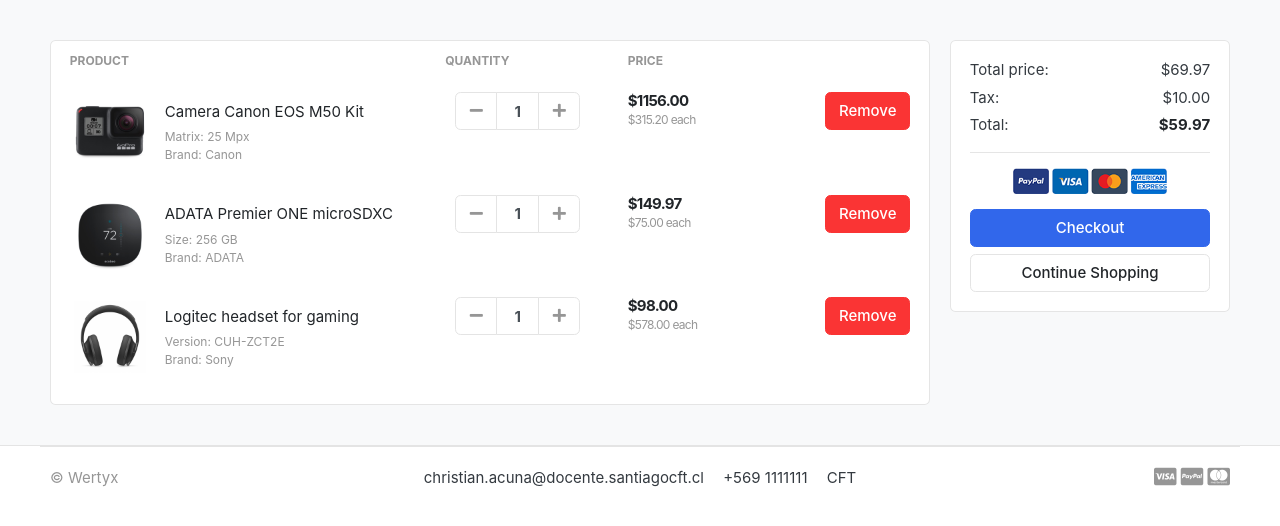
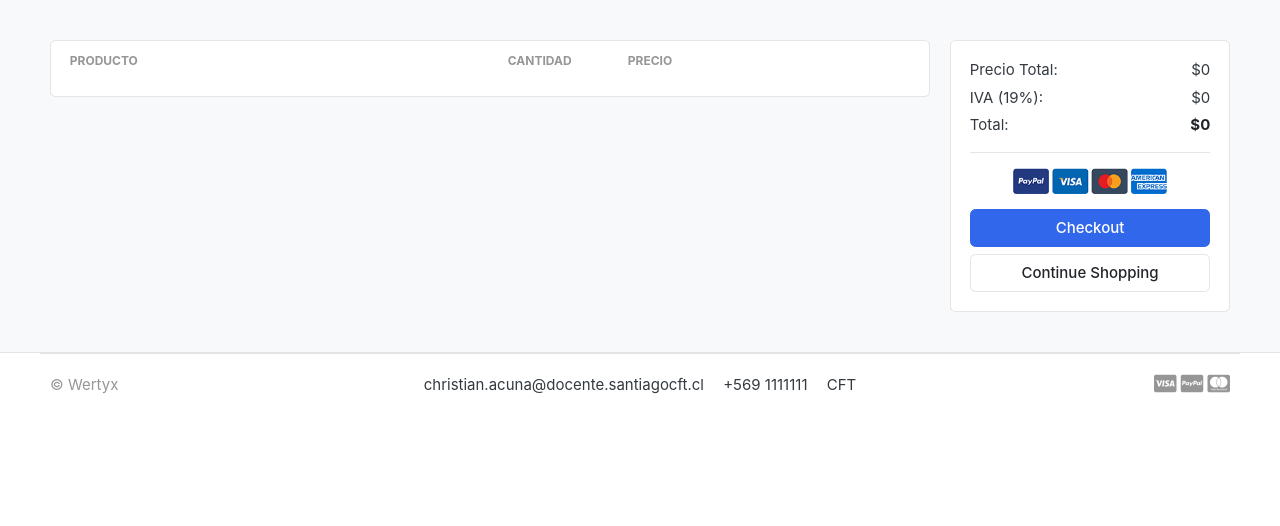
Before and after one commit to elrichardby11/Ecommerce-Django, a Django app: page /carts/ in a window 1280 px wide. Shown: the part 118-644 px from the top of the page. Run offline with Django 5.2, Linux system fonts and the light colour scheme; data comes from the database, SQL or seed files in the repository; both versions use the stored data as it was after the commit; lists and menus that the app fills with data are empty; some web fonts are replaced.

Commit message:
Update Cart

```diff
--- /dev/null
+++ b/carts/context_processors.py
@@ -0,0 +1,17 @@
+from carts.models import Cart, CartItem
+from carts.views import cart_id
+
+
+def counter_items(request):
+    cart_count = 0
+
+    try:
+        cart = Cart.objects.get(cart_id=cart_id(request))
+        cart_items = CartItem.objects.all().filter(cart=cart)
+        for cart_item in cart_items:
+            cart_count += cart_item.quantity
+
+    except Cart.DoesNotExist:
+        cart_count = 0
+
+    return {"cart_count": cart_count}
--- a/carts/models.py
+++ b/carts/models.py
@@ -16,4 +16,4 @@
     is_active = models.BooleanField(default=True)
 
     def __str__(self) -> str:
-        return self.product
+        return str(self.product)
--- a/carts/urls.py
+++ b/carts/urls.py
@@ -5,4 +5,6 @@
 urlpatterns = [
     path("", views.cart, name="cart"),
     path("add_cart/<int:product_id>/", views.add_cart, name="add_cart"),
+    path("remove_cart/<int:product_id>/", views.remove_cart, name="remove_cart"),
+    path("remove_cart_item/<int:product_id>/", views.remove_cart_item, name="remove_cart_item"),
 ]
--- a/carts/views.py
+++ b/carts/views.py
@@ -32,6 +32,27 @@
         cart_item.save()
     return redirect("cart")
 
+def remove_cart(request, product_id):
+    product = Product.objects.get(id=product_id)
+    cart = Cart.objects.get(cart_id=cart_id(request))
+    cart_item = CartItem.objects.get(product=product, cart=cart)
+
+    if cart_item.quantity > 1:
+        cart_item.quantity-=1
+        cart_item.save()
+    else:
+        cart_item.delete()
+
+    return redirect("cart")
+
+def remove_cart_item(request, product_id):
+    product = Product.objects.get(id=product_id)
+    cart = Cart.objects.get(cart_id=cart_id(request))
+    cart_item = CartItem.objects.get(product=product, cart=cart)
+    cart_item.delete()
+
+    return redirect("cart")
+
 def cart(request, total=0, quantity=0, cart_item=None):
     try:
         cart = Cart.objects.get(cart_id=cart_id(request))
@@ -41,6 +62,7 @@
     else:
         cart_items = CartItem.objects.filter(cart=cart, is_active=True)
         for cart_item in cart_items:
+            cart_item.subtotal = cart_item.quantity * cart_item.product.price
             total += (cart_item.quantity * cart_item.product.price)
             quantity += cart_item.quantity
 
@@ -48,6 +70,7 @@
         "total": total,
         "quantity": quantity,
         "cart_items": cart_items,
+        "IVA": (total * 0.19),
     }
 
     return render(request, "cart.html", context=context)
--- a/ecommerce/settings.py
+++ b/ecommerce/settings.py
@@ -68,6 +68,7 @@
                 'django.contrib.auth.context_processors.auth',
                 'django.contrib.messages.context_processors.messages',
                 'category.context_processors.global_category',
+                'carts.context_processors.counter_items',
             ],
         },
     },
--- a/templates/cart.html
+++ b/templates/cart.html
@@ -16,115 +16,53 @@
 <table class="table table-borderless table-shopping-cart">
 <thead class="text-muted">
 <tr class="small text-uppercase">
-  <th scope="col">Product</th>
-  <th scope="col" width="120">Quantity</th>
-  <th scope="col" width="120">Price</th>
+  <th scope="col">Producto</th>
+  <th scope="col" width="120">Cantidad</th>
+  <th scope="col" width="120">Precio</th>
   <th scope="col" class="text-right" width="200"> </th>
 </tr>
 </thead>
 <tbody>
+	{% for cart_item in cart_items %}
 <tr>
 	<td>
 		<figure class="itemside align-items-center">
-			<div class="aside"><img src="./images/items/11.jpg" class="img-sm"></div>
+			<div class="aside"><img src="{{ cart_item.product.images.url }}" class="img-sm"></div>
 			<figcaption class="info">
-				<a href="#" class="title text-dark">Camera Canon EOS M50 Kit</a>
-				<p class="text-muted small">Matrix: 25 Mpx <br> Brand: Canon</p>
+				<a href="#" class="title text-dark">{{cart_item.product.product_name}}</a>
+				<p class="text-muted small">Categoria: {{ cart_item.product.category }}<br>
+					{% if cart_item.product.description != "" %}
+					Descripción: {{ cart_item.product.description }}
+					{% endif %}</p>
 			</figcaption>
 		</figure>
 	</td>
-	<td>
+<td>
 		<!-- col.// -->
 					<div class="col">
 						<div class="input-group input-spinner">
 							<div class="input-group-prepend">
-							<button class="btn btn-light" type="button" id="button-plus"> <i class="fa fa-minus"></i> </button>
+							<a href="{% url 'remove_cart' cart_item.product.id %}" class="btn btn-light" type="button" id="button-plus"> <i class="fa fa-minus"></i> </a>
 							</div>
-							<input type="text" class="form-control"  value="1">
+							<input type="text" class="form-control" value={{ cart_item.quantity }}>
 							<div class="input-group-append">
-							<button class="btn btn-light" type="button" id="button-minus"> <i class="fa fa-plus"></i> </button>
+							<a href="{% url 'add_cart' cart_item.product.id %}" class="btn btn-light" type="button" id="button-minus"> <i class="fa fa-plus"></i> </a>
 							</div>
 						</div> <!-- input-group.// -->
 					</div> <!-- col.// -->
 	</td>
 	<td>
 		<div class="price-wrap">
-			<var class="price">$1156.00</var>
-			<small class="text-muted"> $315.20 each </small>
+			<var class="price">${{ cart_item.subtotal }}</var>
+			<small class="text-muted"> ${{ cart_item.product.price }} C/U.</small>
 		</div> <!-- price-wrap .// -->
 	</td>
 	<td class="text-right">
-	<a href="" class="btn btn-danger"> Remove</a>
+	<a href="{% url 'remove_cart_item' cart_item.product.id %}" class="btn btn-danger"> Remove</a>
 	</td>
 </tr>
-<tr>
-	<td>
-		<figure class="itemside align-items-center">
-			<div class="aside"><img src="./images/items/10.jpg" class="img-sm"></div>
-			<figcaption class="info">
-				<a href="#" class="title text-dark">ADATA Premier ONE microSDXC</a>
-				<p class="text-muted small">Size: 256 GB  <br> Brand: ADATA </p>
-			</figcaption>
-		</figure>
-	</td>
-	<td>
-		<!-- col.// -->
-					<div class="col">
-						<div class="input-group input-spinner">
-							<div class="input-group-prepend">
-							<button class="btn btn-light" type="button" id="button-plus"> <i class="fa fa-minus"></i> </button>
-							</div>
-							<input type="text" class="form-control"  value="1">
-							<div class="input-group-append">
-							<button class="btn btn-light" type="button" id="button-minus"> <i class="fa fa-plus"></i> </button>
-							</div>
-						</div> <!-- input-group.// -->
-					</div> <!-- col.// -->
-	</td>
-	<td>
-		<div class="price-wrap">
-			<var class="price">$149.97</var>
-			<small  class="text-muted"> $75.00 each </small>
-		</div> <!-- price-wrap .// -->
-	</td>
-	<td class="text-right">
-	<a href="" class="btn btn-danger"> Remove</a>
-	</td>
-</tr>
-<tr>
-	<td>
-		<figure class="itemside align-items-center">
-			<div class="aside"><img src="./images/items/9.jpg" class="img-sm"></div>
-			<figcaption class="info">
-				<a href="#" class="title text-dark">Logitec headset for gaming</a>
-				<p class="small text-muted">Version: CUH-ZCT2E  <br> Brand: Sony</p>
-			</figcaption>
-		</figure>
-	</td>
-	<td>
-		<!-- col.// -->
-					<div class="col">
-						<div class="input-group input-spinner">
-							<div class="input-group-prepend">
-							<button class="btn btn-light" type="button" id="button-plus"> <i class="fa fa-minus"></i> </button>
-							</div>
-							<input type="text" class="form-control"  value="1">
-							<div class="input-group-append">
-							<button class="btn btn-light" type="button" id="button-minus"> <i class="fa fa-plus"></i> </button>
-							</div>
-						</div> <!-- input-group.// -->
-					</div> <!-- col.// -->
-	</td>
-	<td>
-		<div class="price-wrap">
-			<var class="price">$98.00</var>
-			<small class="text-muted"> $578.00 each</small>
-		</div> <!-- price-wrap .// -->
-	</td>
-	<td class="text-right">
-		<a href="" class="btn btn-danger"> Remove</a>
-	</td>
-</tr>
+
+{% endfor %}
 </tbody>
 </table>
 </div> <!-- card.// -->
@@ -135,20 +73,20 @@
 		<div class="card">
 		<div class="card-body">
 			<dl class="dlist-align">
-			  <dt>Total price:</dt>
-			  <dd class="text-right">$69.97</dd>
+			  <dt>Precio Total:</dt>
+			  <dd class="text-right">${{ total }}</dd>
 			</dl>
 			<dl class="dlist-align">
-			  <dt>Tax:</dt>
-			  <dd class="text-right"> $10.00</dd>
+			  <dt>IVA (19%):</dt>
+			  <dd class="text-right"> ${{ IVA|floatformat:0 }}</dd>
 			</dl>
 			<dl class="dlist-align">
 			  <dt>Total:</dt>
-			  <dd class="text-right text-dark b"><strong>$59.97</strong></dd>
+			  <dd class="text-right text-dark b"><strong>${{ total }}</strong></dd>
 			</dl>
 			<hr>
 			<p class="text-center mb-3">
-				<img src="./images/misc/payments.png" height="26">
+				<img src="{% static 'images/misc/payments.png' %}" height="26">
 			</p>
 			<a href="./place-order.html" class="btn btn-primary btn-block"> Checkout </a>
 			<a href="./store.html" class="btn btn-light btn-block">Continue Shopping</a>
--- a/templates/includes/header.html
+++ b/templates/includes/header.html
@@ -79,7 +79,7 @@
                 </div>
                 <a href="{% url 'cart' %}" class="widget-header pl-3 ml-3">
                     <div class="icon icon-sm rounded-circle border"><i class="fa fa-shopping-cart"></i></div>
-                    <span class="badge badge-pill badge-danger notify">0</span>
+                    <span class="badge badge-pill badge-danger notify">{{ cart_count }}</span>
                 </a>
             </div> <!-- widgets-wrap.// -->
         </div> <!-- col.// -->
--- a/templates/product_detail.html
+++ b/templates/product_detail.html
@@ -64,7 +64,7 @@
 	</div> <!-- row.// -->
 	<hr>
 	{% if product.stock %}
-		<a href="./product-detail.html" class="btn  btn-primary"> <span class="text">Add to cart</span> <i class="fas fa-shopping-cart"></i>  </a>
+		<a href="{% url 'add_cart' product.id %}" class="btn  btn-primary"> <span class="text">Add to cart</span> <i class="fas fa-shopping-cart"></i>  </a>
 	{% else %}
 		<h2 class="title">Sin stock</h2>
 	{% endif %}
--- a/templates/store.html
+++ b/templates/store.html
@@ -141,7 +141,7 @@
 						<span class="price">{{ product.price }}</span>
 					</div> <!-- price-wrap.// -->
 				</div>
-				<a href="#" class="btn btn-block btn-primary">Añadir al carrito </a>
+				<a href="{% url 'add_cart' product.id %}" class="btn btn-block btn-primary">Añadir al carrito </a>
 			</figcaption>
 		</figure>
 	</div> <!-- col.// -->
```
Also changed, not shown: db.sqlite3.
